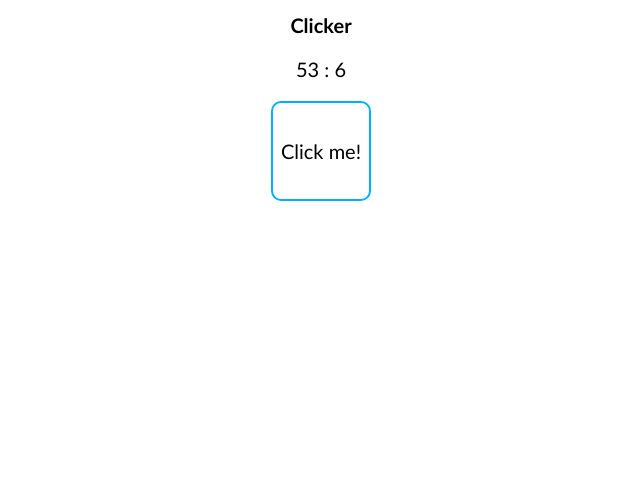
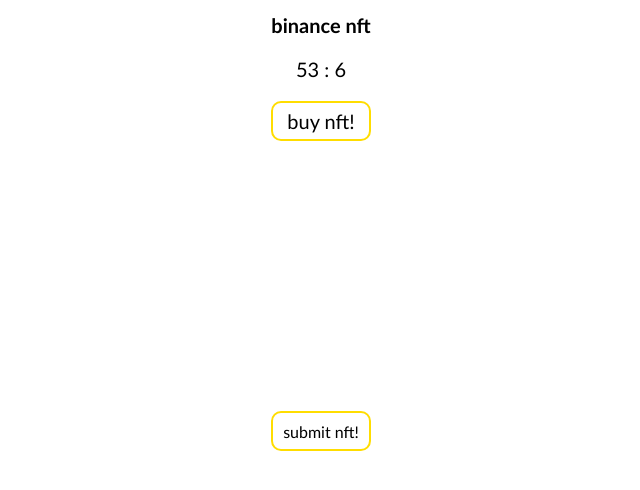
Before and after one commit to Nikita-bite/clicker, a plain HTML site: page index.html in a window 1280 px wide. Shown: the whole page, without its empty margins (319-959 px from the left). Drawn offline with Linux system fonts and the light colour scheme.

Commit message:
add button

```diff
--- a/index.html
+++ b/index.html
@@ -6,42 +6,72 @@
     <style>
         #click{
             width: 100px;
-            height: 100px;
+            height: 40px;
             margin-left: auto;
             margin-right: auto;
             text-align: center;
+            margin-bottom: 200px;
             font-family: 'Trebuchet MS';
             font-size: 20px;
             background: white;
-            border-color: #00b0ff;
+            border-color: #ffdd00;
             border-width: 2px;
             border-radius: 10px;
             border-style: solid;
         }
-
+        #click1{
+            width: 100px;
+            height: 40px;
+            margin-left: auto;
+            margin-right: auto;
+            text-align: center;
+            margin-top: 70px;
+            font-family: 'Trebuchet MS';
+            font-size: 16px;
+            background: white;
+            border-color: #ffdd00;
+            border-width: 2px;
+            border-radius: 10px;
+            border-style: solid;
+        }
     </style>
 </head>
 <body style="margin-right: auto; margin-left: auto">
 <div style="margin-right: auto; margin-left: auto; height: 200px; width: 200px; border-width: 2px; border-radius: 20px">
-     <h1 style="text-align: center; font-family: 'Trebuchet MS'; font-size: 20px;">Clicker</h1>
+     <h1 style="text-align: center; font-family: 'Trebuchet MS'; font-size: 20px;">binance nft</h1>
      <p id="time" style="text-align: center;  font-family: 'Trebuchet MS'; font-size: 20px;"></p>
      <div style="width: 100px; height: 100px; margin-left: auto; margin-right: auto; text-align: center;  font-family: 'Trebuchet MS'; font-size: 20px;">
-     <button id="click" onclick="counter()" >Click me!</button>
+     <button id="click" onclick="counter()" >buy nft!</button>
+     <button id="click1" onclick="counter1()" >submit nft!</button>
 </div>
      <p id="count" style="text-align: center;  font-family: 'Trebuchet MS'; font-size: 20px;"></p>
+     <p id="count1" style="text-align: center;  font-family: 'Trebuchet MS'; font-size: 20px; margin-top: 280px;"></p>
 </div>
      <script>
              let clickButton = document.getElementById("click");
+             let clickButton1 = document.getElementById("click");
              let time = document.getElementById("time");
              let textcount = document.getElementById("count");
+             let textcount1 = document.getElementById("count1");
              let rTime = new Date();
              time.innerHTML = rTime.getMinutes() + " : " + rTime.getSeconds();
              let i = 0
+             let k = 0
              function counter() {
+
                  i++
                  let realTime = new Date();
                  textcount.innerText = i;
                  time.innerHTML = realTime.getMinutes() + " : " + realTime.getSeconds();
+
+             }
+             function counter1() {
+
+                 k++
+                 let realTime = new Date();
+                 textcount1.innerText = k;
+                 time.innerHTML = realTime.getMinutes() + " : " + realTime.getSeconds();
+
              }
      </script>
 </body>
```
